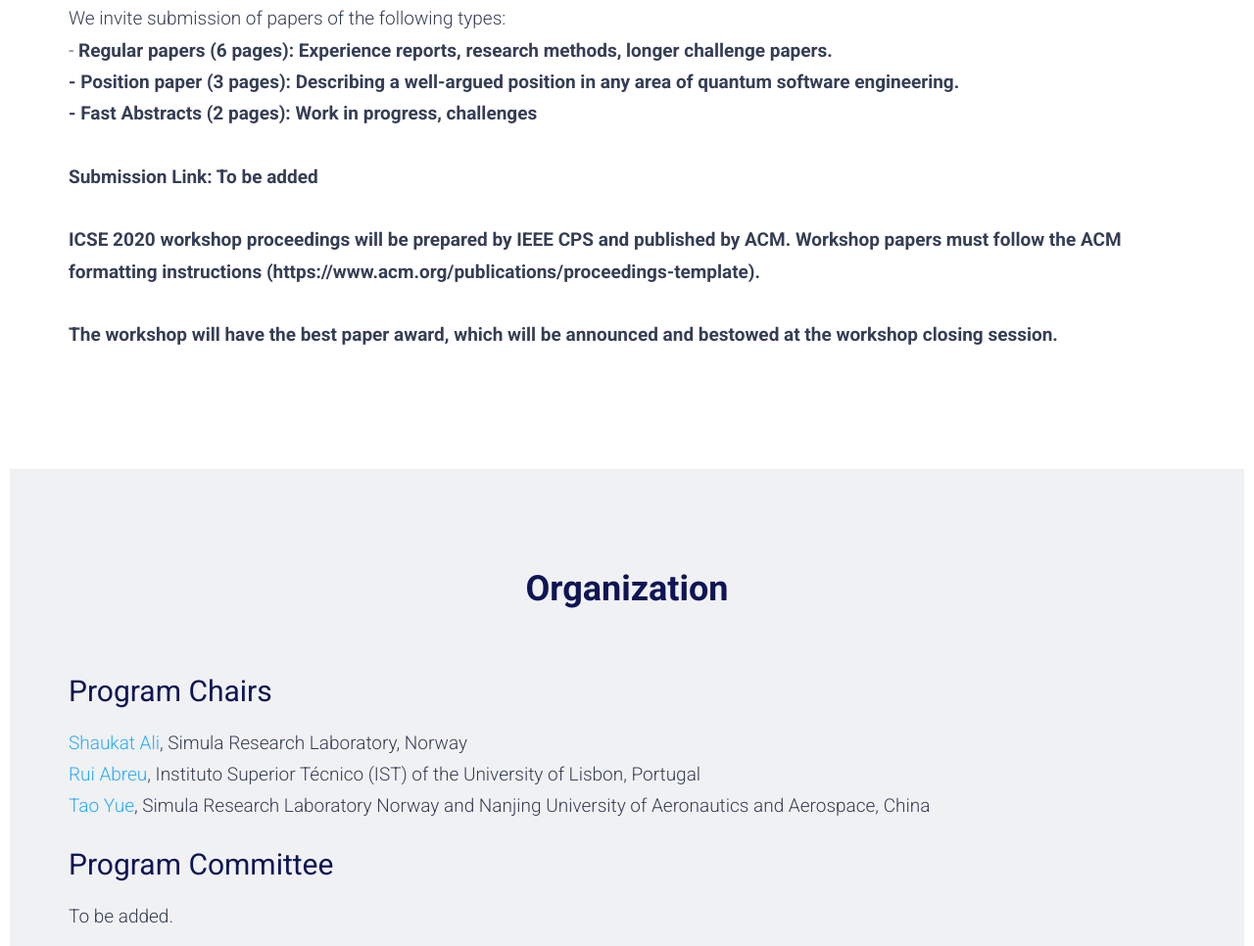
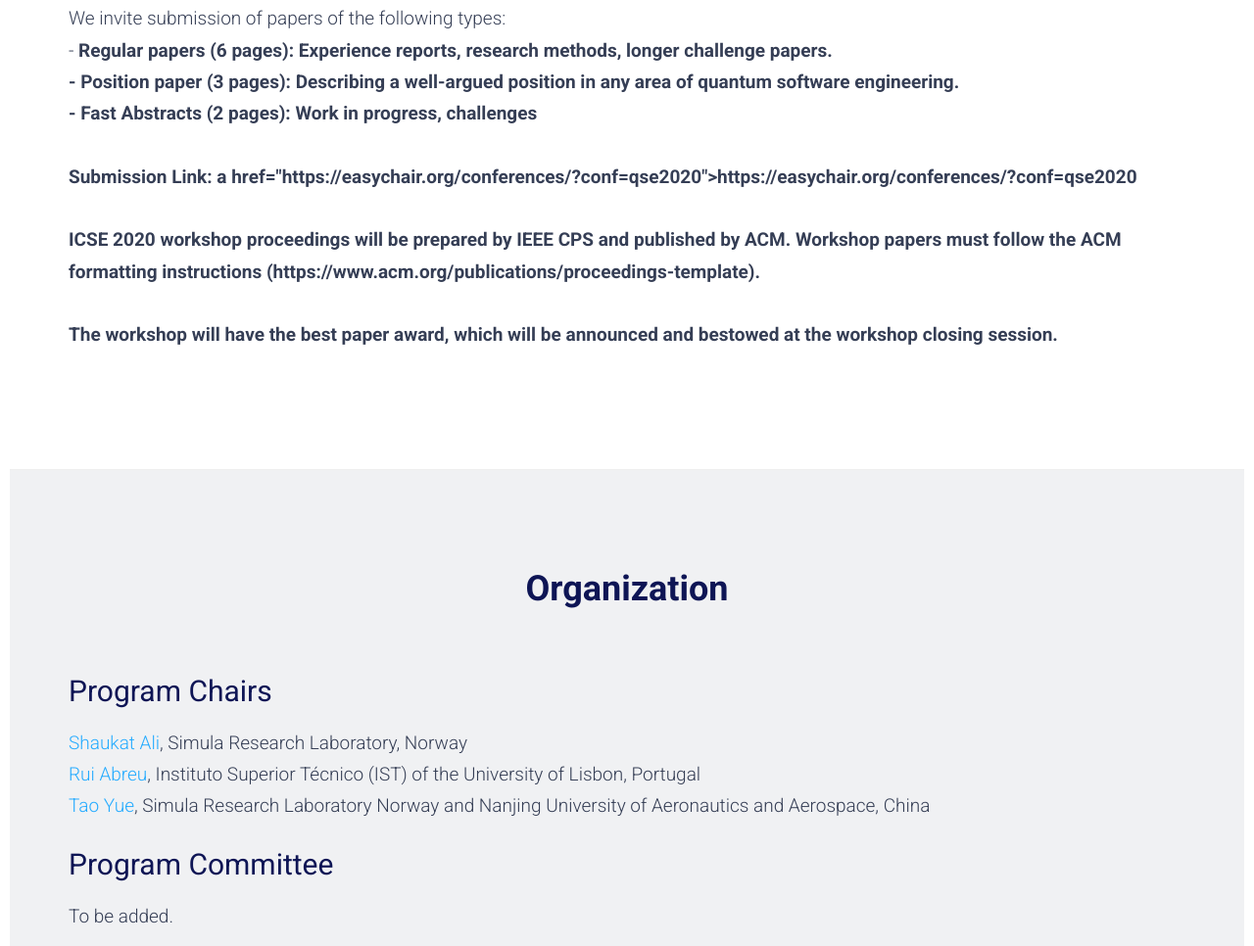
Before and after one commit to ShaukatAli2013/qse2020, a plain HTML site: page index.html in a window 1280 px wide. Shown: the part 2645-3611 px from the top of the page at 98% size. Drawn offline with Linux system fonts and the light colour scheme; some packages are replaced by stand-ins of ours.

Commit message:
Update index.html

```diff
--- a/index.html
+++ b/index.html
@@ -156,7 +156,7 @@
 
 
                         <br>
-                            <b>Submission Link: To be added</b>
+                            <b>Submission Link: a href="https://easychair.org/conferences/?conf=qse2020">https://easychair.org/conferences/?conf=qse2020</a> </b>
 
                         <br> <br>
 
```
